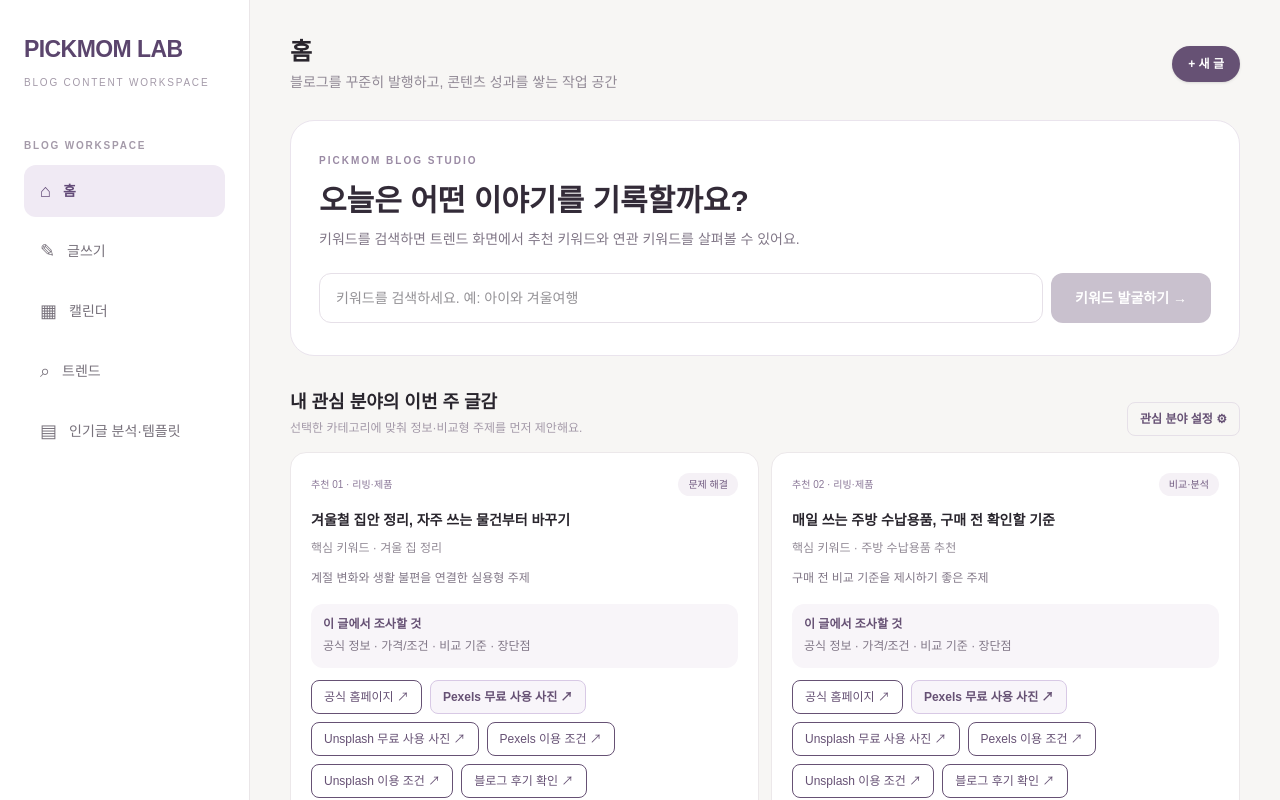
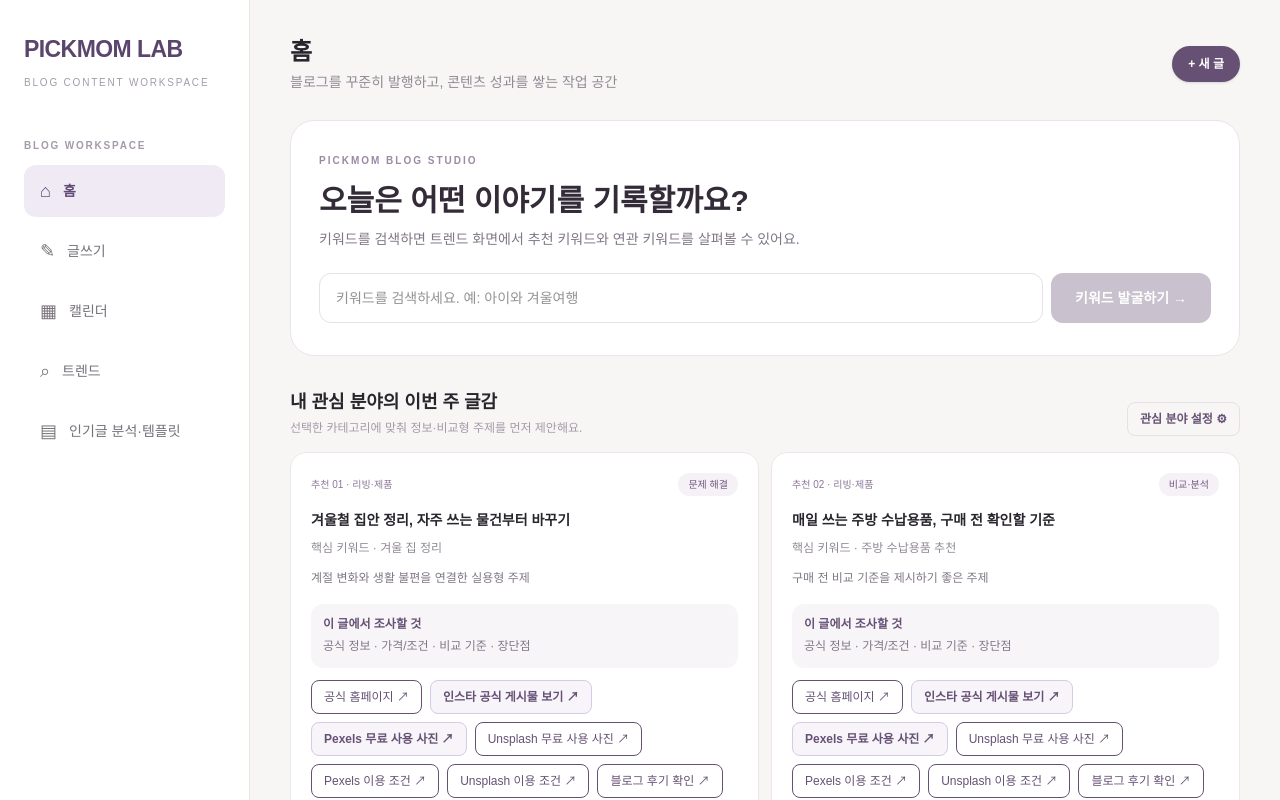
Before and after one commit to pickmom-lab/pickmom-lab, a Next.js app in the folder pickmom-web/: page / in a window 1280 px wide. Shown: the top 800 px of the page. Built offline with nearby package versions, Linux system fonts and the light colour scheme.

Commit message:
Show official Instagram posts as references, not reusable photos

```diff
--- a/pickmom-web/src/app/page.tsx
+++ b/pickmom-web/src/app/page.tsx
@@ -292,6 +292,7 @@ export default function Home() {
                     ].join("\n");
                     const search = encodeURIComponent(idea.keyword + " 공식 홈페이지");
                     const photoSearch = encodeURIComponent(idea.keyword);
+                    const instagramSearch = encodeURIComponent(`site:instagram.com ${idea.keyword} 공식`);
                     return <article key={idea.keyword} className="rounded-2xl border border-[#ECE8EA] bg-white p-5">
                       <div className="flex items-center justify-between gap-2"><span className="text-[10px] text-[#8B7898]">추천 {String(i + 1).padStart(2, "0")} · {idea.category}</span><span className="rounded-full bg-[#F5F1F6] px-2.5 py-1 text-[10px] text-[#715B80]">{idea.purpose}</span></div>
                       <h3 className="mt-3 text-sm font-semibold leading-6">{idea.title}</h3>
@@ -300,6 +301,7 @@ export default function Home() {
                       <div className="mt-4 rounded-xl bg-[#F8F5F9] p-3"><p className="text-xs font-semibold text-[#665174]">이 글에서 조사할 것</p><p className="mt-1 text-xs leading-5 text-[#817787]">{idea.category === "맛집·카페" ? "판매 여부 · 메뉴/가격 · 매장 정보 · 실제 후기 비교" : idea.category === "여행·체험" ? "운영 기간 · 연령 · 예약 · 이용료 · 주차" : idea.category === "교육 정보" ? "공식 교육자료 · 대상 연령 · 학습 방식 · 준비 시기" : "공식 정보 · 가격/조건 · 비교 기준 · 장단점"}</p></div>
                       <div className="mt-3 flex flex-wrap gap-2">
                         <a href={`https://www.google.com/search?q=${search}`} target="_blank" rel="noreferrer" className="rounded-lg border px-3 py-2 text-xs text-[#665174]">공식 홈페이지 ↗</a>
+                        <a href={`https://www.google.com/search?q=${instagramSearch}`} target="_blank" rel="noreferrer" className="rounded-lg border border-[#D8C9E5] bg-[#F8F5FA] px-3 py-2 text-xs font-semibold text-[#665174]">인스타 공식 게시물 보기 ↗</a>
                         <a href={`https://www.pexels.com/search/${photoSearch}/`} target="_blank" rel="noreferrer" className="rounded-lg border border-[#D8C9E5] bg-[#F8F5FA] px-3 py-2 text-xs font-semibold text-[#665174]">Pexels 무료 사용 사진 ↗</a>
                         <a href={`https://unsplash.com/s/photos/${photoSearch}`} target="_blank" rel="noreferrer" className="rounded-lg border px-3 py-2 text-xs text-[#665174]">Unsplash 무료 사용 사진 ↗</a>
                         <a href="https://www.pexels.com/license/" target="_blank" rel="noreferrer" className="rounded-lg border px-3 py-2 text-xs text-[#665174]">Pexels 이용 조건 ↗</a>
```
